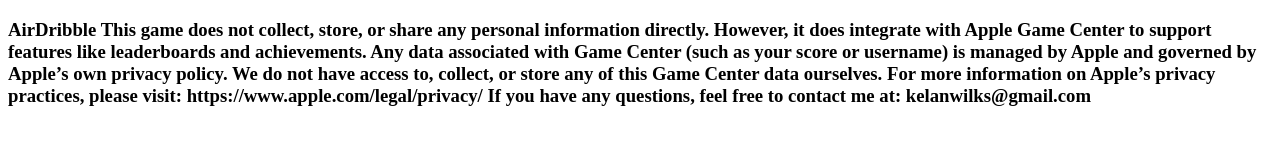
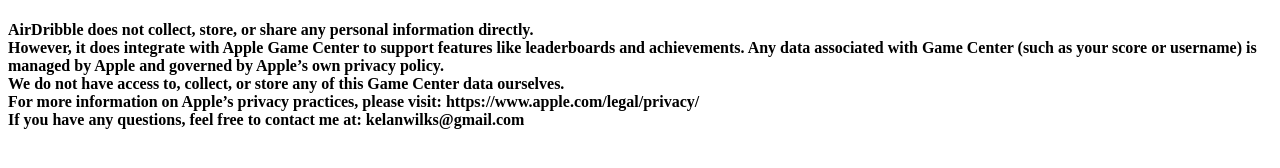
Before and after one commit to kelanwilks/kelanwilks.github.io, a plain HTML site: page index.html in a window 1280 px wide. Drawn offline with Linux system fonts and the light colour scheme.

Commit message:
Update privacy policy

```diff
--- a/index.html
+++ b/index.html
@@ -1,17 +1,17 @@
 <!DOCTYPE html>
 <html>
 <body>
-<h3>
-    AirDribble This game does not collect, store, or share any personal information directly.
-
+<h4>
+    AirDribble does not collect, store, or share any personal information directly.
+    <br>
     However, it does integrate with Apple Game Center to support features like leaderboards and achievements. Any data associated with Game Center (such as your score or username) is managed by Apple and governed by Apple’s own privacy policy.
-
+    <br>
     We do not have access to, collect, or store any of this Game Center data ourselves.
-
+    <br>
     For more information on Apple’s privacy practices, please visit:
     https://www.apple.com/legal/privacy/
-
+    <br>
     If you have any questions, feel free to contact me at: kelanwilks@gmail.com
-</h3>
+</h4>
 </body>
 </html>
```
